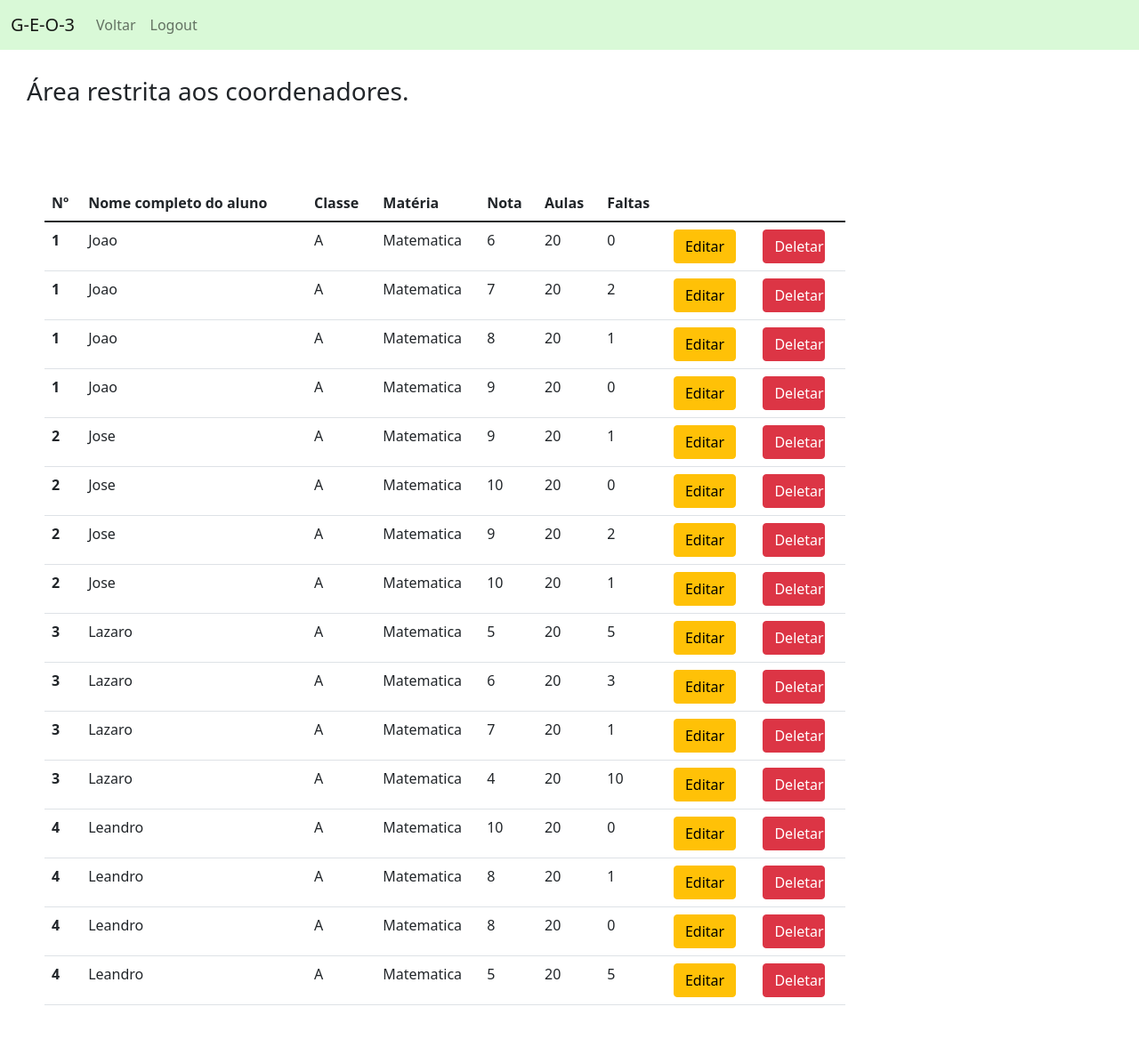
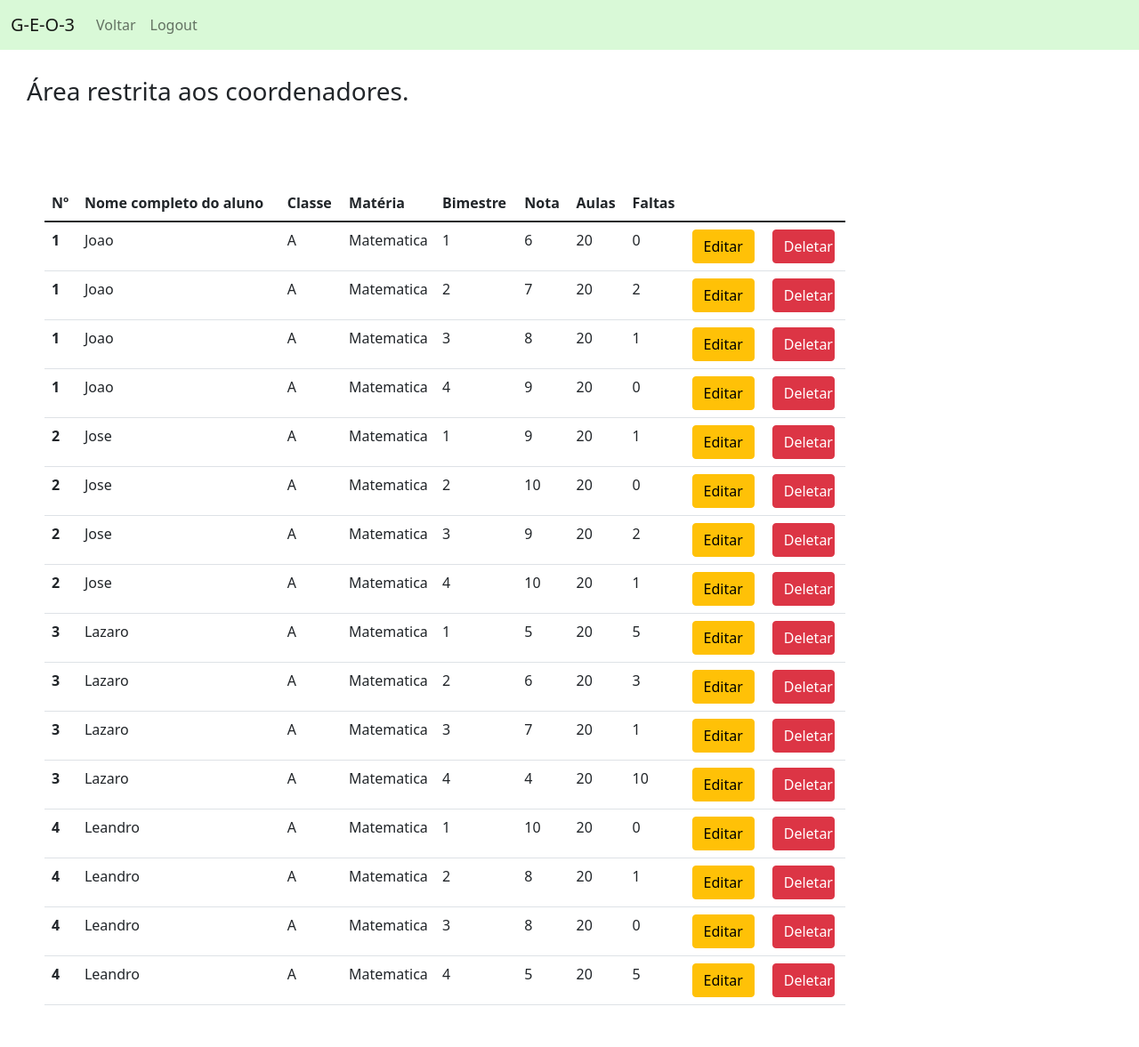
Before and after one commit to PI-UNIVESP-GJA/site-escola, a Flask app: page /grafico/1 in a window 1280 px wide. Shown: the top 1177 px of the page at 89% size. Run offline with Flask 2, Linux system fonts and the light colour scheme; data comes from the database, SQL or seed files in the repository; both versions use the stored data as it was after the commit; some libraries are stand-ins or nearby versions.

Commit message:
versao estavel antes do grafico update

```diff
--- a/app/controllers/default.py
+++ b/app/controllers/default.py
@@ -123,7 +123,7 @@ def delete2(professor_id):
 
 @app.route('/grafico/<int:professor_id>', methods=["GET", "POST"])
 def grafico(professor_id):
-    alunos = Alunos.query.filter_by(professor_id=professor_id).order_by(asc(Alunos.numero))
+    alunos = Alunos.query.filter_by(professor_id=professor_id).order_by(asc(Alunos.nome))
     url_grafico = "https://quickchart.io/chart?c={type:'line',data:{labels:["
     for aluno in alunos:
         url_grafico = url_grafico + "'" + aluno.nome + "',"
--- a/app/templates/grafico.html
+++ b/app/templates/grafico.html
@@ -41,6 +41,7 @@
             <th scope="col" style="max-width: 300px;">Nome completo do aluno</th>
             <th scope="col" style="max-width: 70px;">Classe</th>
             <th scope="col" style="max-width: 100px;">Matéria</th>
+            <th scope="col" style="max-width: 100px;">Bimestre</th>
             <th scope="col" style="max-width: 70px;">Nota</th>
             <th scope="col" style="max-width: 70px;">Aulas</th>
             <th scope="col" style="max-width: 70px;">Faltas</th>
@@ -55,6 +56,7 @@
               <td style="max-width: 300px;">{{ aluno.nome }}</td>
               <td style="max-width: 70px;">{{ aluno.classe }}</td>
               <td style="max-width: 100px;">{{ aluno.materia }}</td>
+              <td style="max-width: 100px;">{{ aluno.bimestre }}</td>
               <td style="max-width: 70px;">{{ aluno.nota }}</td>
               <td style="max-width: 70px;">{{ aluno.qtd_aulas }}</td>
               <td style="max-width: 70px;">{{ aluno.qtd_faltas }}</td>
```
Also changed, not shown: app/storage.db.
